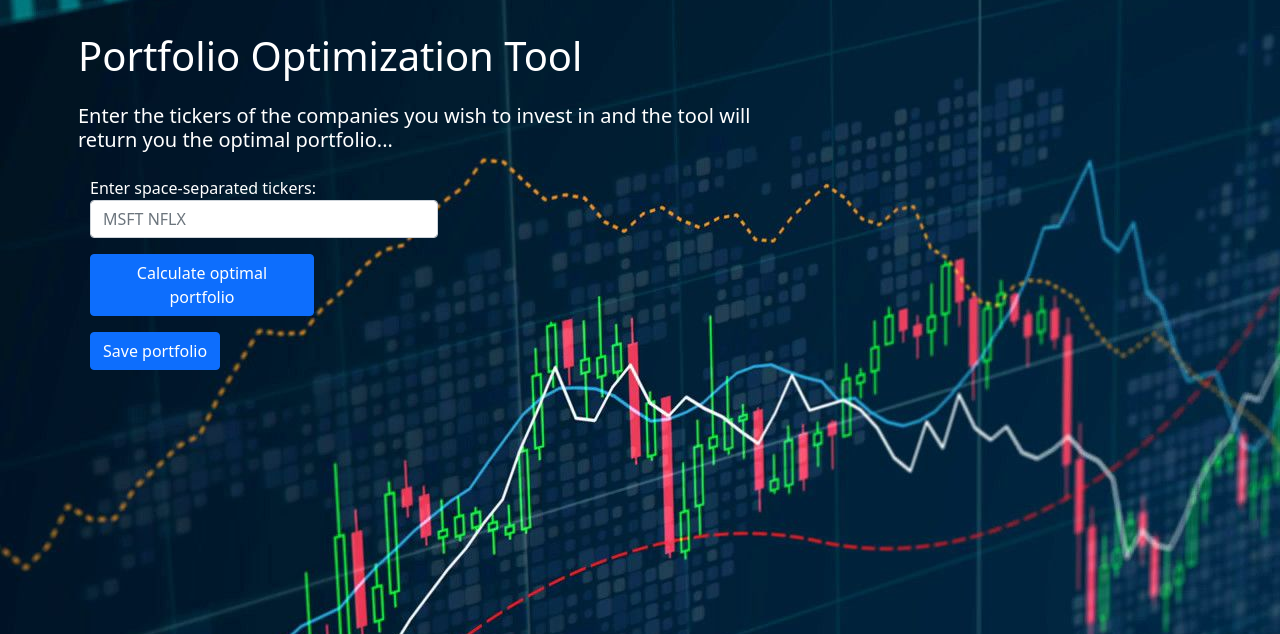
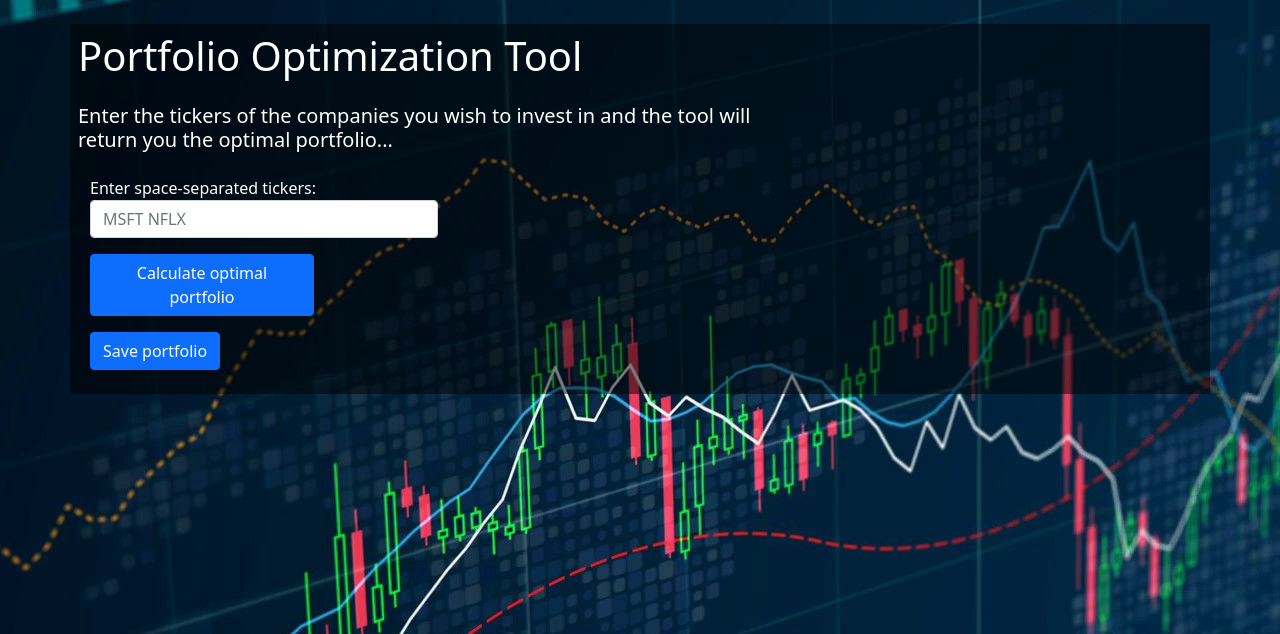
Before and after one commit to Ben-Marl/Hackathon, a Flask app: page / in a window 1280 px wide. Shown: the part 56-690 px from the top of the page. Run offline with Flask 2, Linux system fonts and the light colour scheme.

Commit message:
Updated main.css

```diff
--- a/Hackathon/static/main.css
+++ b/Hackathon/static/main.css
@@ -1,9 +1,13 @@
 /*Custom css styles*/
 
 body {
-
-    background: rgba(0, 0, 0, 0.5);
     background-image: url(bg.jpg);
+    content: "";
+    position: absolute;
+    top: 0;
+    left: 0;
+    width: 100%;
+    z-index: -1;
     color: #ffffff;
     margin-top: 5rem;
   }
@@ -93,3 +97,10 @@ body {
       color: rgb(255, 255, 255);
       border-spacing: 0 1em;
   }
+
+  main
+  {
+    position: relative;
+    z-index: 1;
+    background: rgb(0,0,0,0.5);
+  }
```
